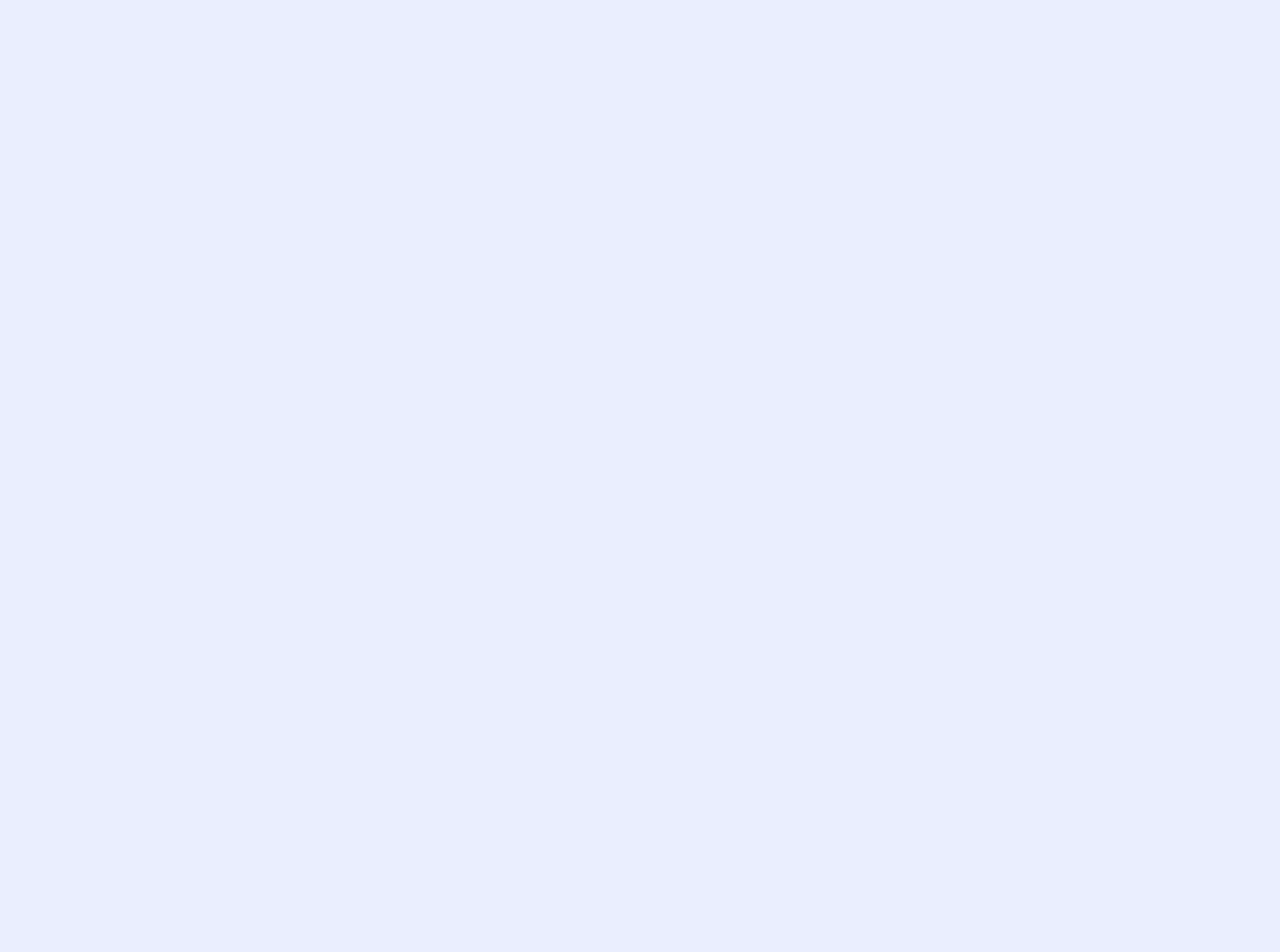
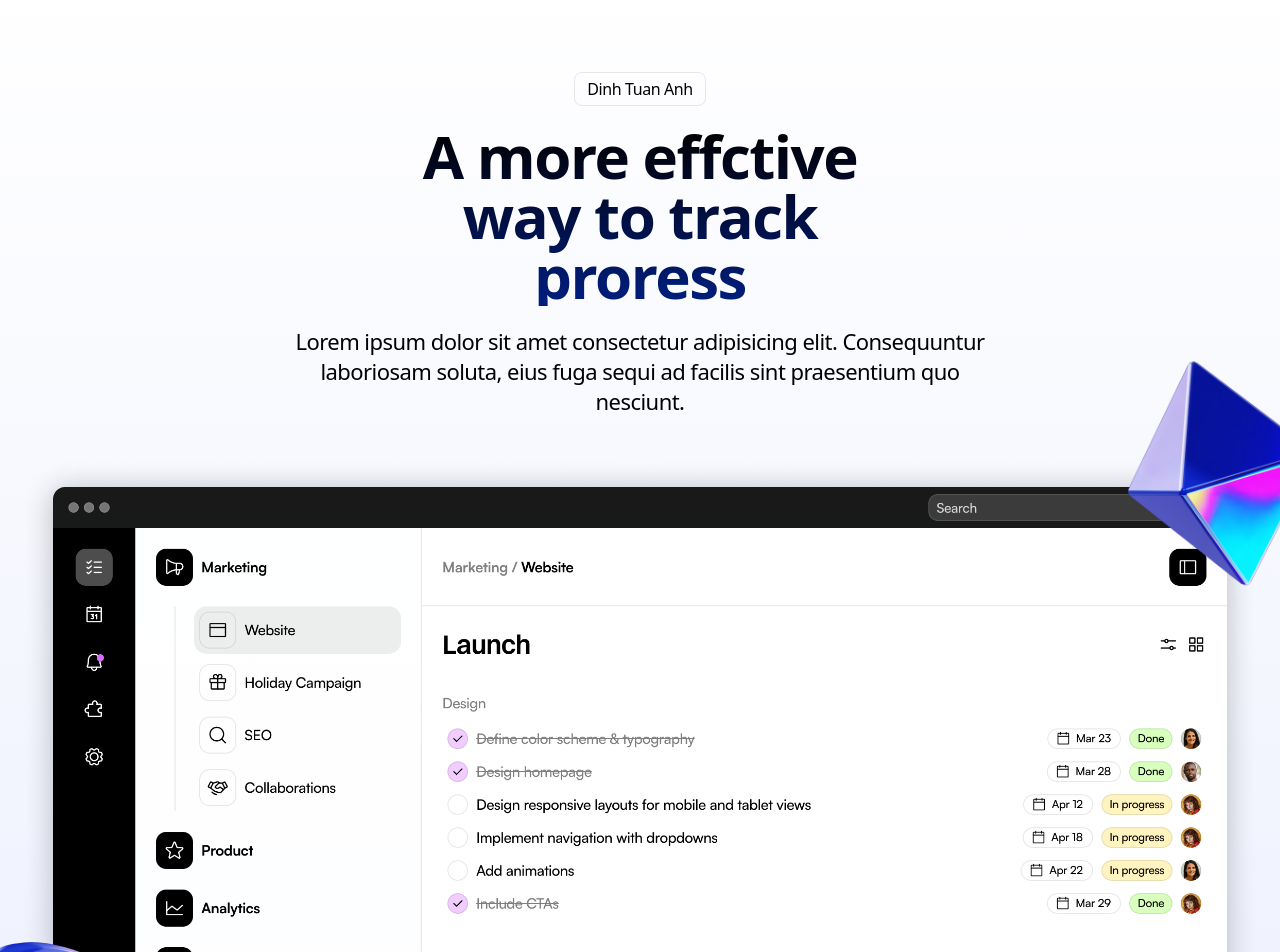
Before and after one commit to ATDevv/saas-landing-page, a Next.js app: page / in a window 1280 px wide. Shown: the part 1060-2012 px from the top of the page. Before the commit the page ends 1036 px from the top, so only its background shows below. Built offline with nearby package versions, Linux system fonts and the light colour scheme.

Commit message:
complete compon productshow

```diff
--- a/src/app/globals.css
+++ b/src/app/globals.css
@@ -18,4 +18,8 @@
     .logo-ticker-img {
         @apply h-8 w-auto;
     }
+
+    .tag {
+        @apply border-[#222]/10 px-3 py-1 tracking-tight rounded-lg border inline-flex;
+    }
 }
--- a/src/app/page.tsx
+++ b/src/app/page.tsx
@@ -1,6 +1,7 @@
 import Header from '@/sections/Header'
 import Hero from '@/sections/Hero'
 import LogoTicker from '@/sections/LogoTicker'
+import ProductShowCase from '@/sections/ProductShowCase'
 
 export default function Home() {
     return (
@@ -8,6 +9,7 @@ export default function Home() {
             <Header />
             <Hero />
             <LogoTicker />
+            <ProductShowCase/>
         </>
     )
 }
--- a/src/sections/Hero.tsx
+++ b/src/sections/Hero.tsx
@@ -11,9 +11,7 @@ const Hero = () => {
                 <div className="container mx-auto">
                     <div className="md:flex items-center">
                         <div className="md:w-[478px]">
-                            <div className="border-[#222]/10 px-3 py-1 tracking-tight rounded-lg border inline-flex">
-                                Version 2 is here.
-                            </div>
+                            <div className="tag">Version 2 is here.</div>
                             <h1 className="text-5xl md:text-7xl font-bold block bg-gradient-to-b from-black to-[#001E80] text-transparent bg-clip-text mt-6">
                                 Pathway to productivity
                             </h1>
--- /dev/null
+++ b/src/sections/ProductShowCase.tsx
@@ -0,0 +1,44 @@
+import productImage from '@/assets/product-image.png'
+import pyramidImage from '@/assets/pyramid.png'
+import tubeImage from '@/assets/tube.png'
+import Image from 'next/image'
+
+const ProductShowCase = () => {
+    return (
+        <section className="bg-gradient-to-b from-white to-[#D2DCFF]] py-24 overflow-x-clip">
+            <div className=" px-5 flex flex-col justify-center items-center">
+                <div className="tag">Dinh Tuan Anh</div>
+                <h2 className="max-w-[550px] text-center text-4xl md:text-6xl md:leading-[60px] font-semibold tracking-tight bg-gradient-to-b from-black to-[#001E80] text-transparent bg-clip-text mt-5">
+                    A more effctive way to track proress
+                </h2>
+                <p className="text-center max-w-[700px] text-[22px] leading-[30px] tracking-tight mt-5">
+                    Lorem ipsum dolor sit amet consectetur adipisicing elit.
+                    Consequuntur laboriosam soluta, eius fuga sequi ad facilis
+                    sint praesentium quo nesciunt.
+                </p>
+                <div className="relative">
+                    <Image
+                        src={productImage}
+                        alt="Product Image"
+                        className="mt-10"
+                    />
+                    <Image
+                        src={pyramidImage}
+                        alt="Pyramid Image"
+                        className="hidden md:block md:h-[148px] md:w-auto lg:h-[248px] absolute -right-20 -top-16"
+                        height={262}
+                        width={262}
+                    />
+                    <Image
+                        src={tubeImage}
+                        alt="Tube Image"
+                        className="hidden md:block md:h-[148px] md:w-auto lg:h-[248px] absolute bottom-24 -left-20"
+                        // height={248}
+                    />
+                </div>
+            </div>
+        </section>
+    )
+}
+
+export default ProductShowCase
```
